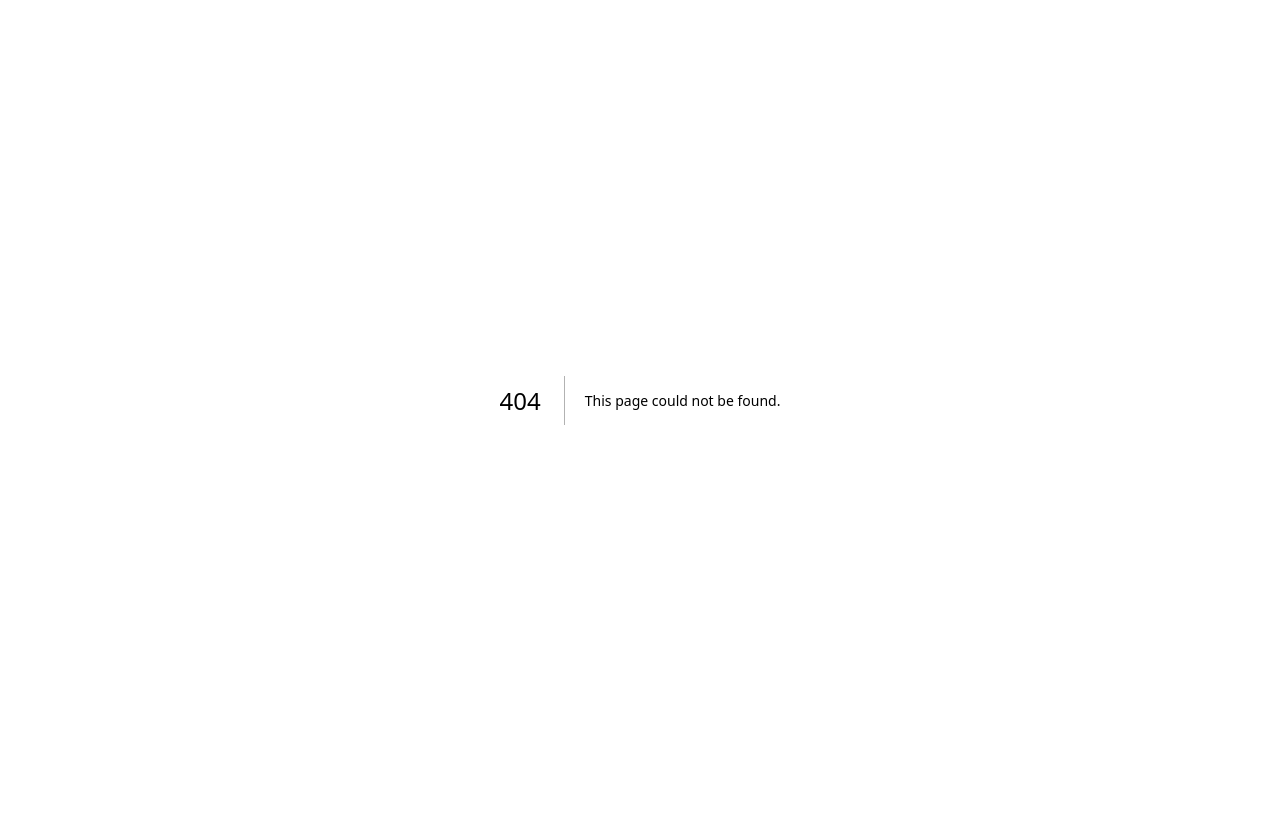
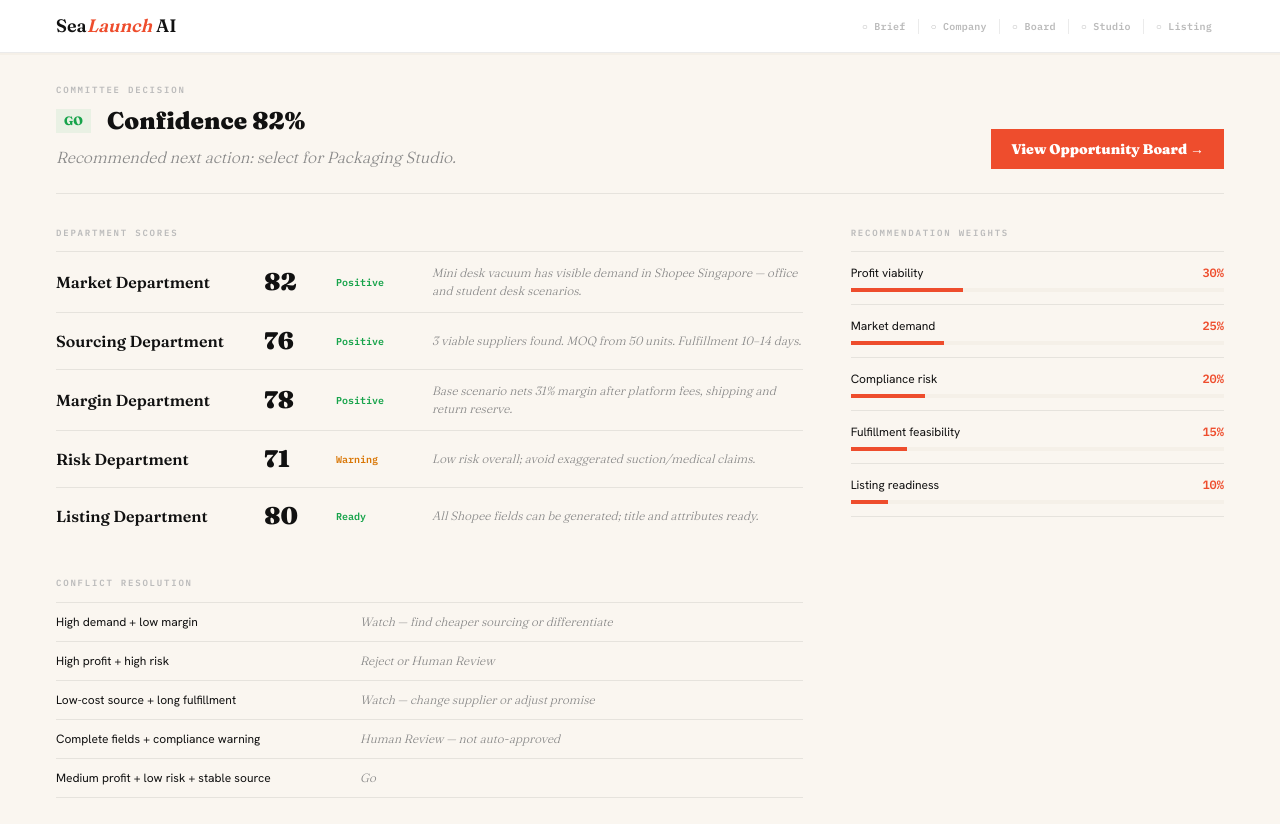
Before and after one commit to mayimian123/CodexHackathon_SEALaunch, a Next.js app: page /app/committee in a window 1280 px wide. Before the commit this address had no page. Before the commit the page ends 800 px from the top, so only its background shows below. Built offline with nearby package versions, Linux system fonts and the light colour scheme.

Commit message:
feat: Committee Review with score matrix, conflicts, weights

```diff
--- /dev/null
+++ b/src/app/app/committee/page.tsx
@@ -0,0 +1,121 @@
+"use client";
+
+import Link from "next/link";
+import { DEPARTMENTS } from "@/lib/mock-data";
+import { DecisionChip } from "@/components/primitives/status";
+
+const MATRIX = DEPARTMENTS.filter((d) => d.id !== "committee").map((d) => ({
+  name: d.department,
+  score: d.score,
+  finding: d.keyFinding,
+  state:
+    d.id === "risk" ? "Warning" : d.id === "listing" ? "Ready" : "Positive",
+}));
+
+const CONFLICTS = [
+  ["High demand + low margin", "Watch — find cheaper sourcing or differentiate"],
+  ["High profit + high risk", "Reject or Human Review"],
+  ["Low-cost source + long fulfillment", "Watch — change supplier or adjust promise"],
+  ["Complete fields + compliance warning", "Human Review — not auto-approved"],
+  ["Medium profit + low risk + stable source", "Go"],
+];
+
+const WEIGHTS = [
+  ["Profit viability", "30%"],
+  ["Market demand", "25%"],
+  ["Compliance risk", "20%"],
+  ["Fulfillment feasibility", "15%"],
+  ["Listing readiness", "10%"],
+];
+
+export default function CommitteePage() {
+  return (
+    <div className="px-14 py-7">
+      {/* Decision card */}
+      <div className="mb-8 flex items-end justify-between border-b hairline pb-6">
+        <div>
+          <p className="font-mono text-[9px] font-semibold uppercase tracking-[0.2em] text-ink-faint mb-2">
+            Committee Decision
+          </p>
+          <div className="flex items-center gap-4">
+            <DecisionChip decision="go" />
+            <span className="font-display text-2xl font-black text-ink">
+              Confidence 82%
+            </span>
+          </div>
+          <p className="font-display text-base font-light italic text-ink-soft mt-2">
+            Recommended next action: select for Packaging Studio.
+          </p>
+        </div>
+        <Link
+          href="/app/board"
+          className="bg-orange px-5 py-2.5 font-display text-sm font-black text-white"
+        >
+          View Opportunity Board →
+        </Link>
+      </div>
+
+      <div className="grid grid-cols-[2fr_1fr] gap-12">
+        {/* Score matrix */}
+        <div>
+          <p className="font-mono text-[9px] font-semibold uppercase tracking-[0.2em] text-ink-faint mb-3">
+            Department Scores
+          </p>
+          {MATRIX.map((m) => (
+            <div
+              key={m.name}
+              className="flex items-center gap-4 border-t hairline py-3 last:border-b"
+            >
+              <span className="font-display text-base font-semibold text-ink w-48 shrink-0">
+                {m.name}
+              </span>
+              <span className="font-display text-2xl font-black text-ink w-14">
+                {m.score}
+              </span>
+              <span
+                className={`font-mono text-[10px] font-semibold w-20 ${
+                  m.state === "Warning" ? "text-watch" : "text-go"
+                }`}
+              >
+                {m.state}
+              </span>
+              <span className="font-display text-[12px] font-light italic text-ink-soft flex-1">
+                {m.finding}
+              </span>
+            </div>
+          ))}
+
+          <p className="font-mono text-[9px] font-semibold uppercase tracking-[0.2em] text-ink-faint mt-8 mb-3">
+            Conflict resolution
+          </p>
+          {CONFLICTS.map(([scenario, outcome]) => (
+            <div key={scenario} className="flex gap-4 border-t hairline py-2.5 last:border-b">
+              <span className="text-[12px] text-ink w-72 shrink-0">{scenario}</span>
+              <span className="font-display text-[12px] font-light italic text-ink-soft">
+                {outcome}
+              </span>
+            </div>
+          ))}
+        </div>
+
+        {/* Weights */}
+        <div>
+          <p className="font-mono text-[9px] font-semibold uppercase tracking-[0.2em] text-ink-faint mb-3">
+            Recommendation weights
+          </p>
+          {WEIGHTS.map(([dim, w]) => (
+            <div key={dim} className="border-t hairline py-3 last:border-b">
+              <div className="flex items-baseline justify-between mb-1.5">
+                <span className="text-[12px] text-ink">{dim}</span>
+                <span className="font-mono text-[12px] font-semibold text-orange">{w}</span>
+              </div>
+              <div className="h-1 w-full bg-ivory-deep">
+                <div className="h-full bg-orange" style={{ width: w }} />
+              </div>
+            </div>
+          ))}
+        </div>
+      </div>
+    </div>
+  );
+}
```
